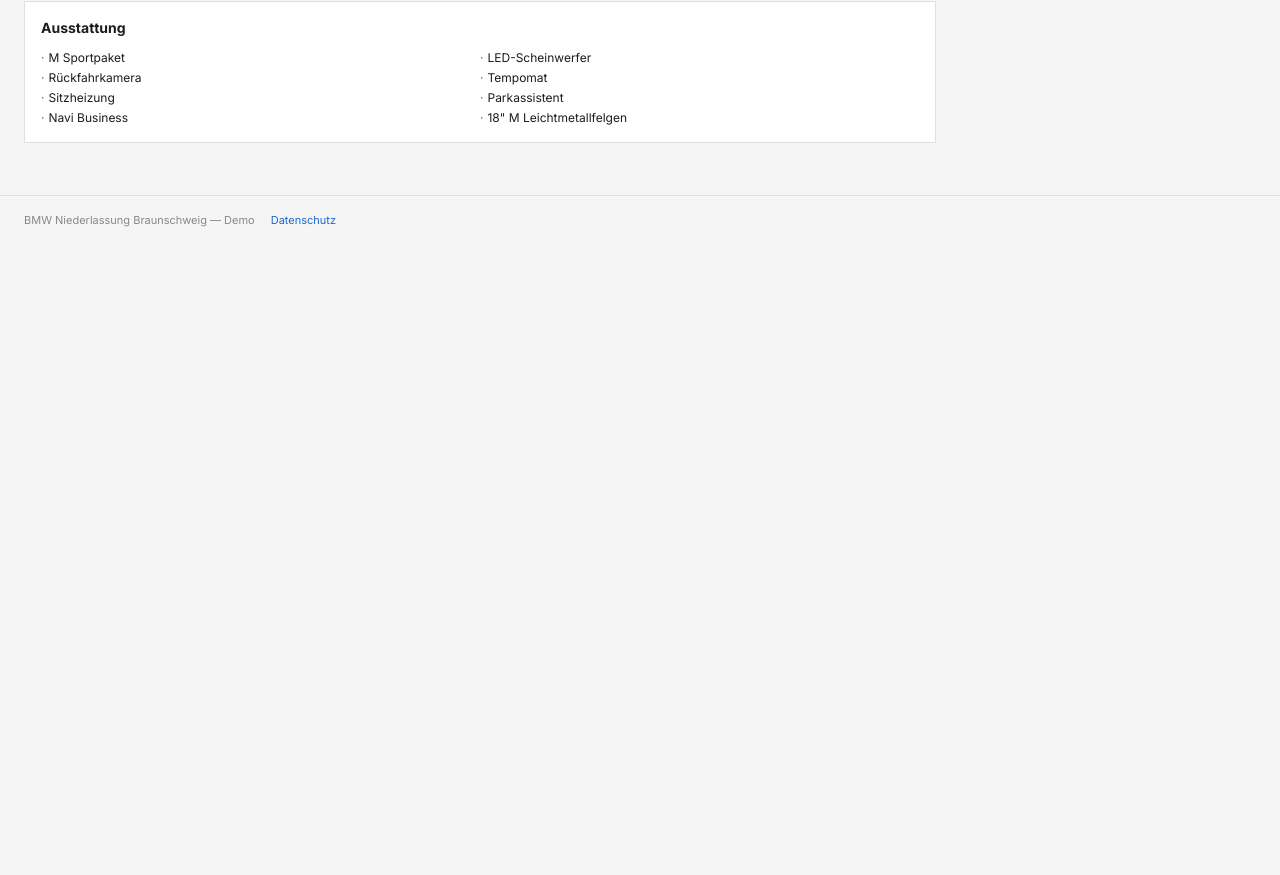
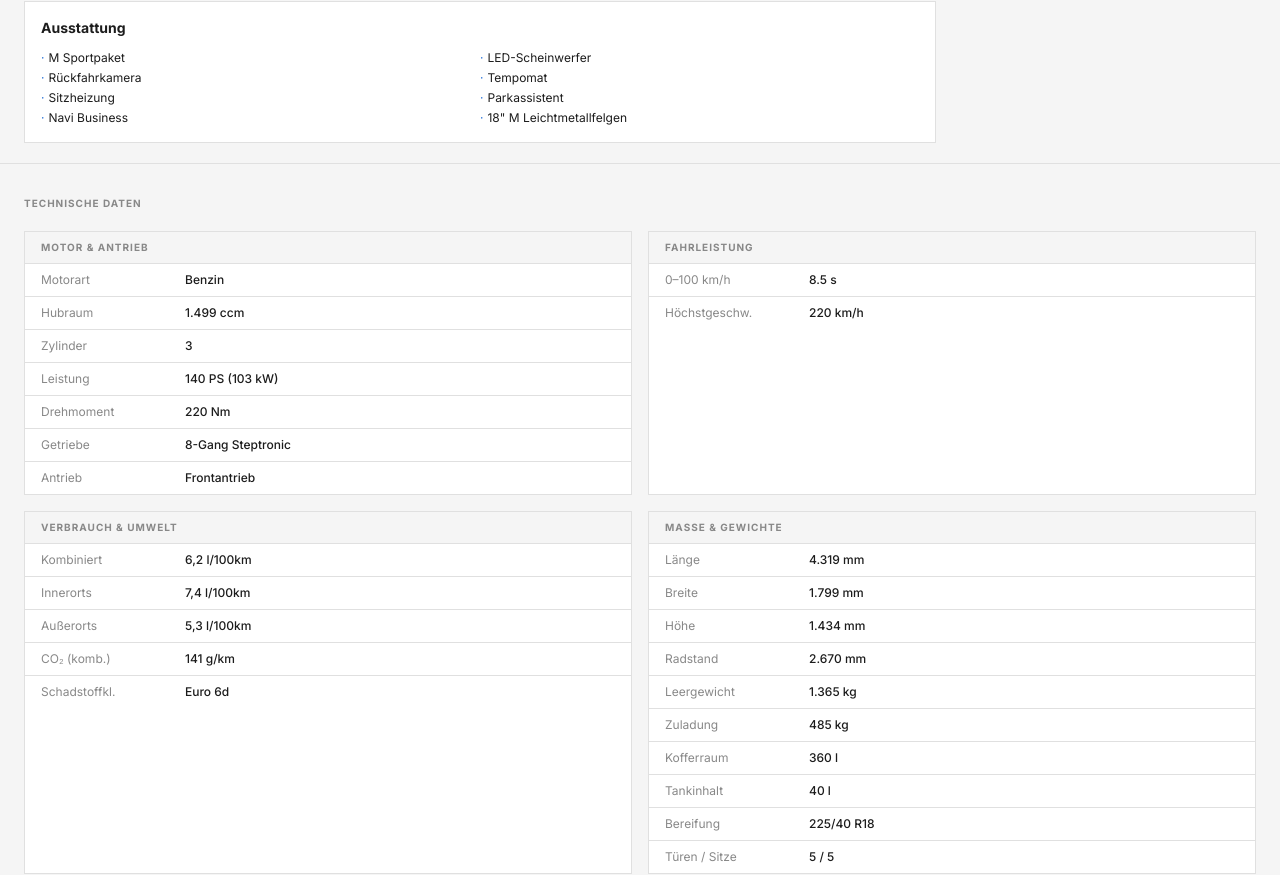
Before and after one commit to Saaraahwo/gebrauchtwagen-ki-assistent, a Next.js app: page /cars/1 in a window 1280 px wide. Shown: the part 1268-2143 px from the top of the page. Before the commit the page ends 1512 px from the top, so only its background shows below. Built offline with nearby package versions, Linux system fonts and the light colour scheme.

Commit message:
feat: render TechSpecs on car detail page

```diff
--- a/app/cars/[id]/page.tsx
+++ b/app/cars/[id]/page.tsx
@@ -5,6 +5,7 @@ import type { Car } from '@/lib/cars/types';
 import { Header } from '@/components/Header';
 import { Breadcrumb } from '@/components/Breadcrumb';
 import { CarDetail } from '@/components/CarDetail';
+import { TechSpecs } from '@/components/TechSpecs';
 import { ChatWidget } from '@/components/ChatWidget';
 import { Footer } from '@/components/Footer';
 
@@ -34,6 +35,7 @@ export default async function CarDetailPage({
         ]}
       />
       <CarDetail car={car} />
+      <TechSpecs car={car} />
       <Footer />
       <ChatWidget car={car} />
     </>
```
